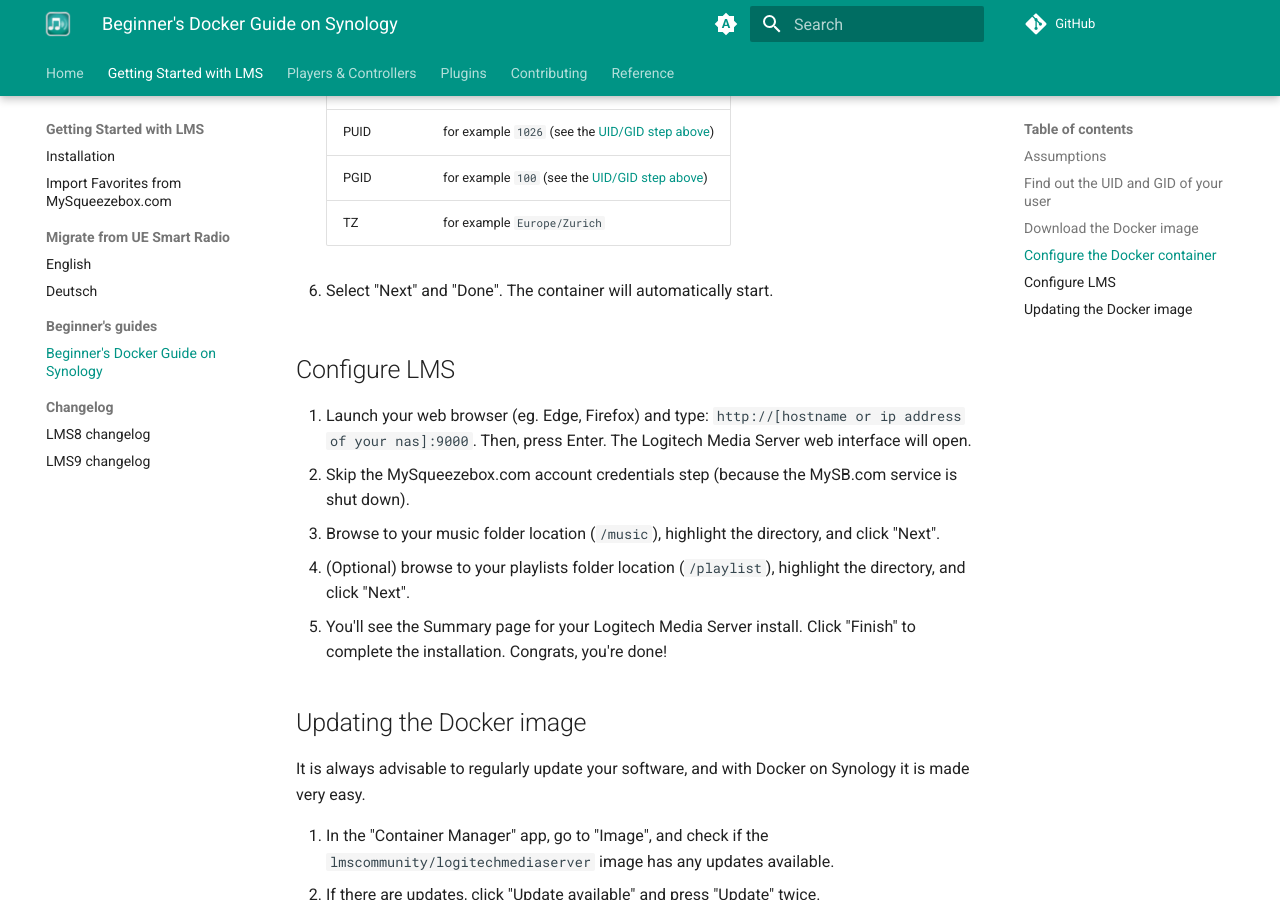
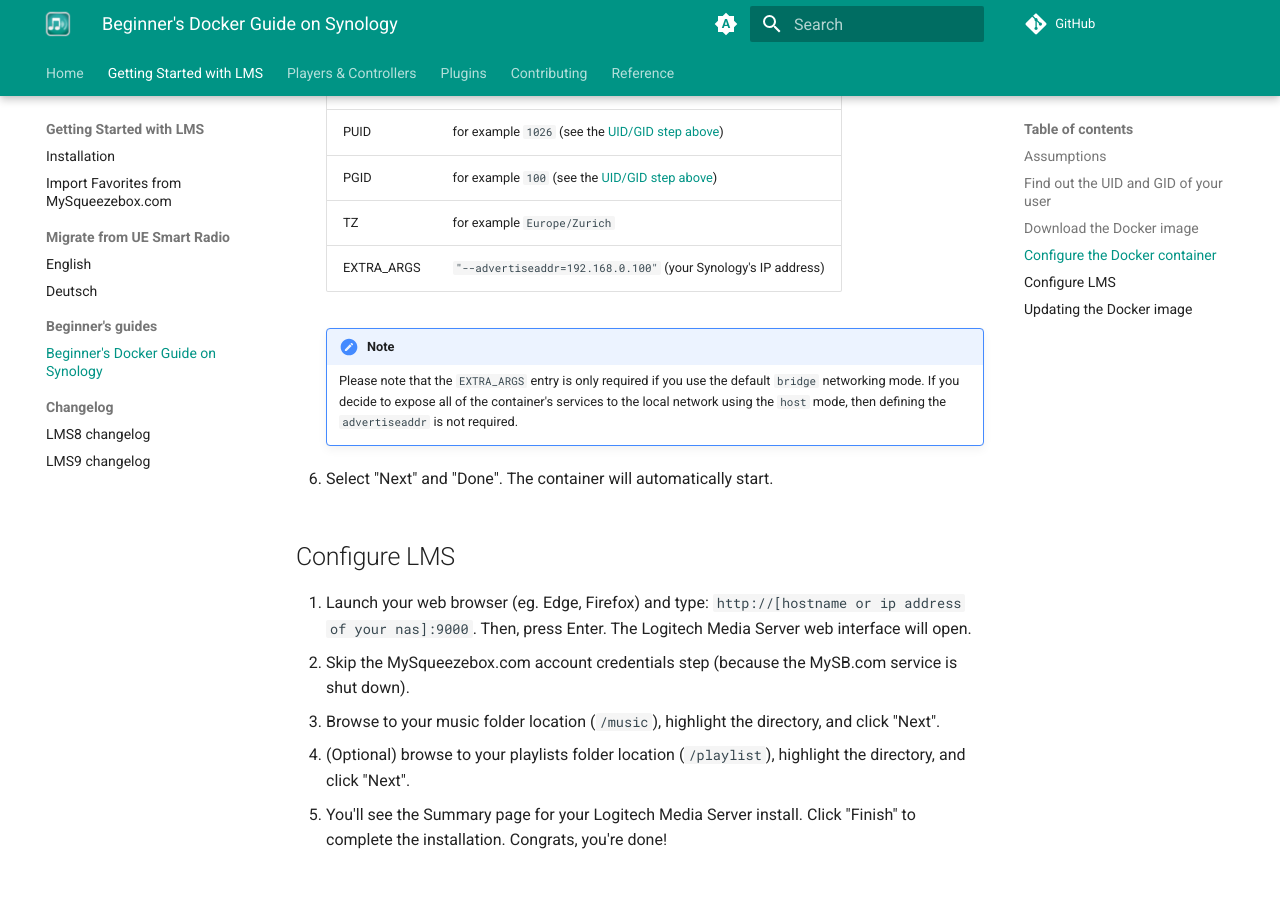
Before and after one commit to LMS-Community/lms-community.github.io, an MkDocs documentation site: the page built from docs/getting-started/beginners-guide-synology-docker.md, in a window 1280 px wide and 900 px high, scrolled down 2392 px. Built offline with MkDocs 1.6.1 and Material for MkDocs 9.7.7, drawn with Linux system fonts in a browser that asks for light colours; comment, search, counter and statistics services are not loaded.

Commit message:
Add a note about the `advertiseaddr` on Synology.

```diff
--- a/docs/getting-started/beginners-guide-synology-docker.md
+++ b/docs/getting-started/beginners-guide-synology-docker.md
@@ -76,6 +76,10 @@
     | PUID | for example `1026` (see the [UID/GID step above](#find-out-the-uid-and-gid-of-your-user)) |
     | PGID | for example `100` (see the [UID/GID step above](#find-out-the-uid-and-gid-of-your-user)) |
     | TZ | for example `Europe/Zurich` |
+    | EXTRA_ARGS | `"--advertiseaddr=192.168.0.100"` (your Synology's IP address) |
+
+    !!! note
+        Please note that the `EXTRA_ARGS` entry is only required if you use the default `bridge` networking mode. If you decide to expose all of the container's services to the local network using the `host` mode, then defining the `advertiseaddr` is not required.
 
 6. Select "Next" and "Done". The container will automatically start.
 
```
